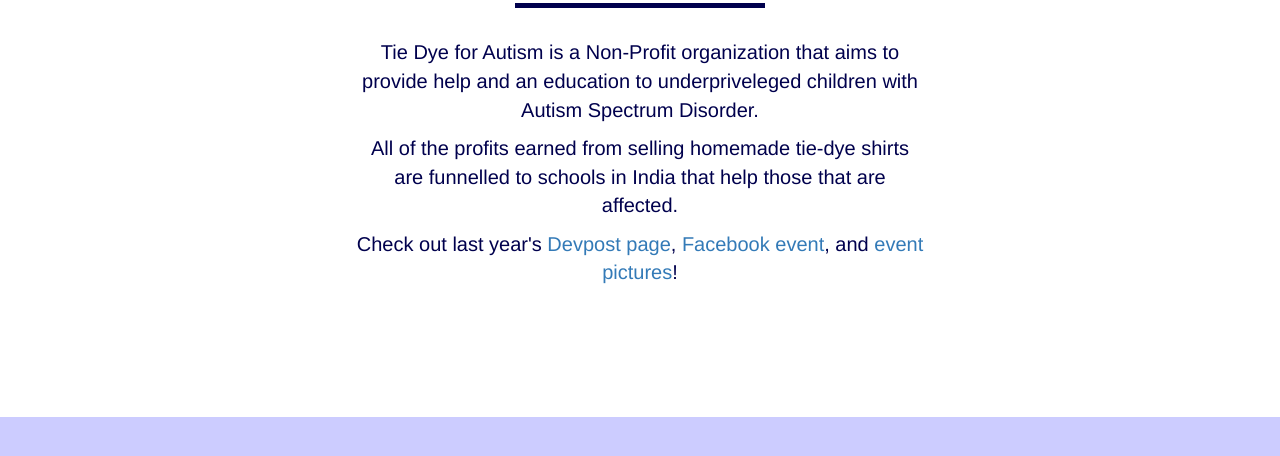
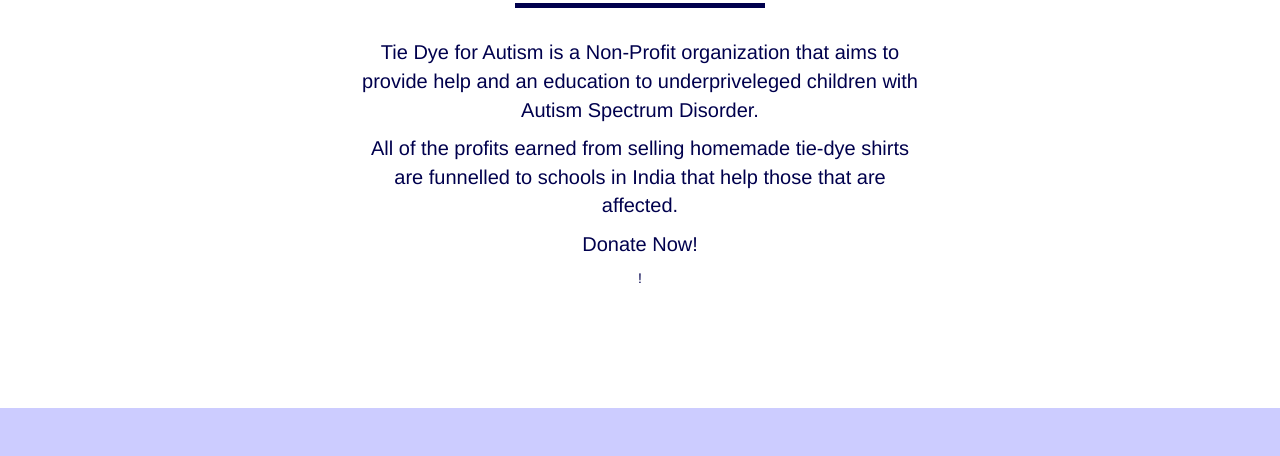
Before and after one commit to typicalmonica/tdfa-draft, a website with bundled scripts: page index.html in a window 1280 px wide. Shown: the part 710-1166 px from the top of the page. Built offline with nearby package versions, Linux system fonts and the light colour scheme; a script that the page names is missing; files whose address does not match are found by name.

Commit message:
Update index.html

```diff
--- a/index.html
+++ b/index.html
@@ -120,7 +120,7 @@
 
                     <p>All of the profits earned from selling homemade tie-dye shirts are funnelled to schools in India that help those that are affected.</p>
 
-                    <p>Check out last year's <a href="https://bytehacks2017.devpost.com/" target="_blank">Devpost page</a>, <a href="https://www.facebook.com/events/672631619588573/" target="_blank">Facebook event</a>, and <a href="https://bit.ly/ByteHacksPictures" target="_blank">event pictures</a>!
+                    <p>Donate Now!</p>!
 
 					</div>
                 <br>
@@ -141,7 +141,7 @@
                 <div class="col-sm-4 portfolio-item">
                     <h3>Who can come to the event?</h3>
 									<hr>
-									<p>ByteHacks is open to women of all ages, skillsets, and backgrounds. We want to create an educational atmosphere, so high school and college women are allowed.</p>
+									<p> ByteHacks is open to women of all ages, skillsets, and backgrounds. We want to create an educational atmosphere, so high school and college women are allowed.</p>
                 </div>
                 <div class="col-sm-4 portfolio-item">
                     <h3>Do I have to know how to code?</h3>
```
